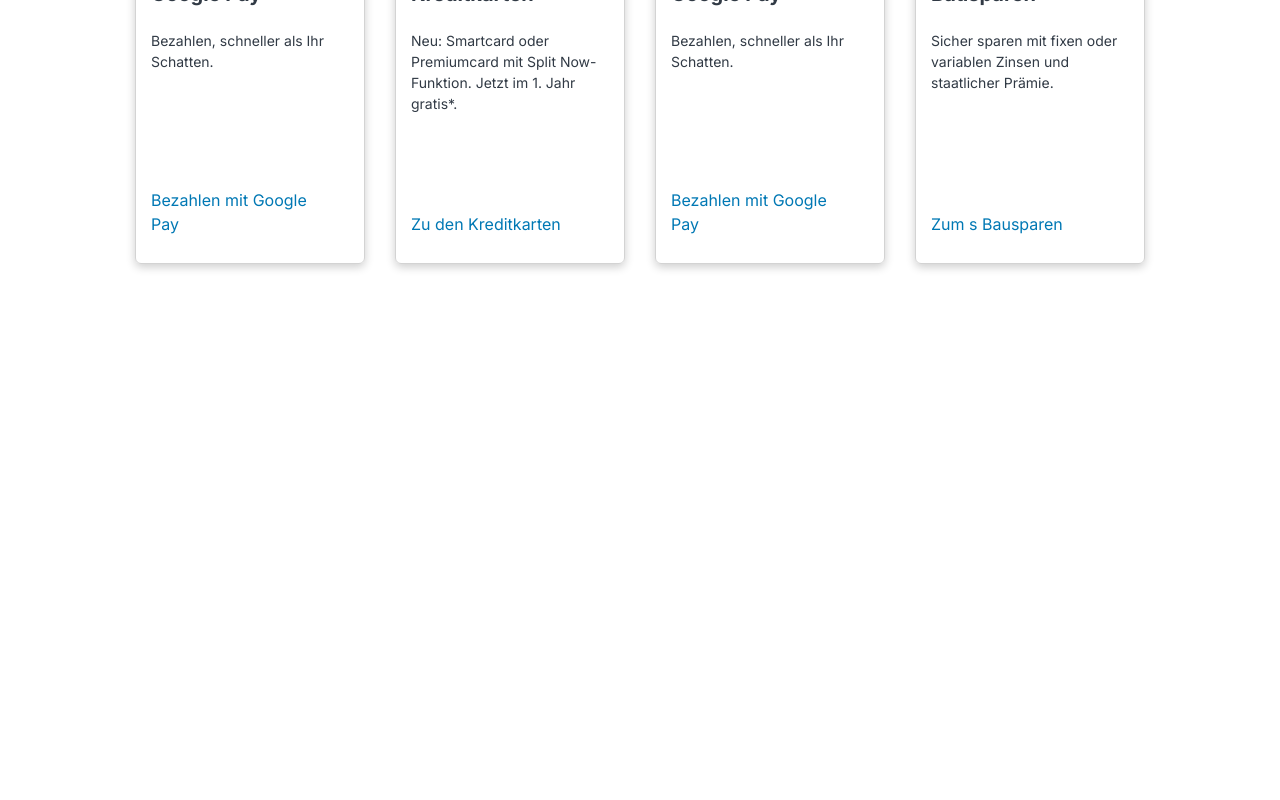
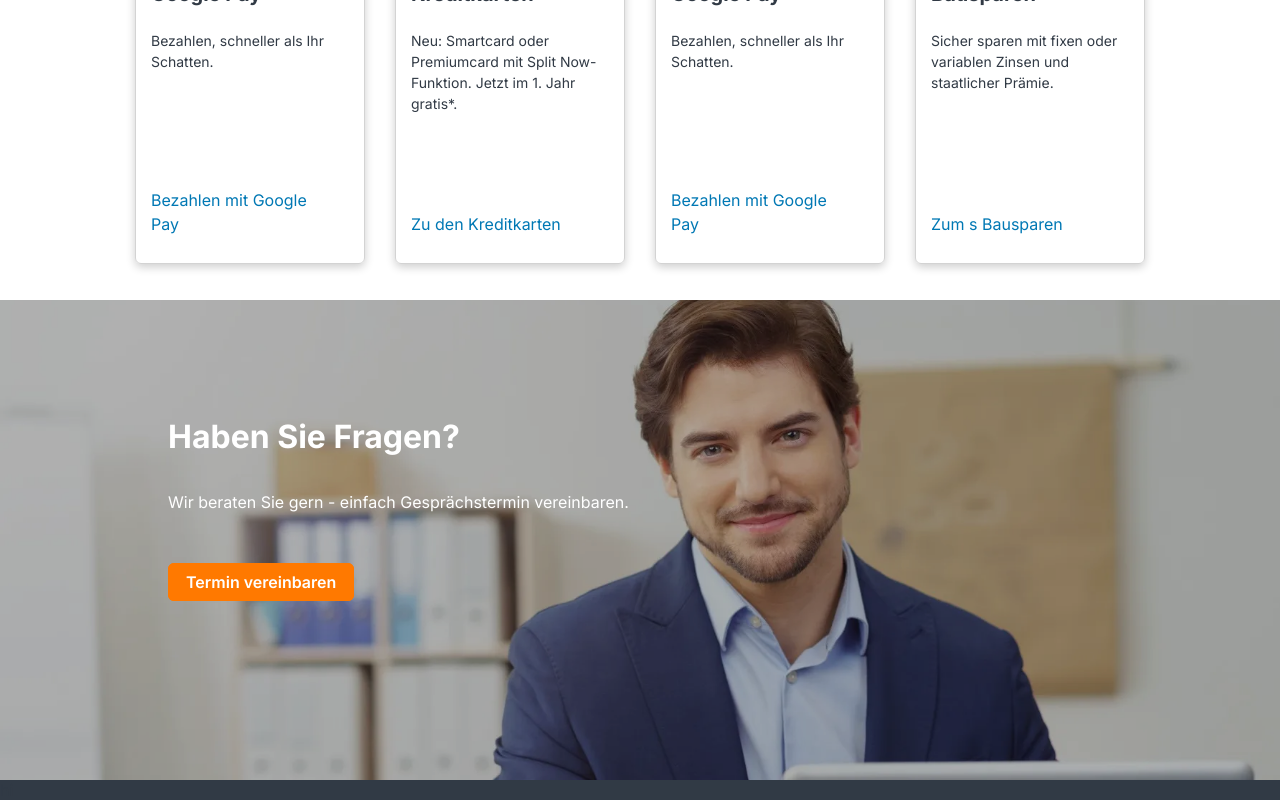
Before and after one commit to utsch1/erste-bank-coding-challenge, a React (Create React App) app: page / in a window 1280 px wide. Shown: the part 866-1666 px from the top of the page. Before the commit the page ends 1166 px from the top, so only its background shows below. Built offline with nearby package versions, Linux system fonts and the light colour scheme.

Commit message:
Add contact section with CSS styling and start of footer section

```diff
--- a/src/App.js
+++ b/src/App.js
@@ -1,3 +1,5 @@
+import { Contact } from './Components/Contact';
+import { Footer } from './Components/Footer';
 import { Header } from './Components/Header';
 import { LogoutSuccess } from './Components/LogoutSuccess';
 import { Products } from './Components/Products';
@@ -10,6 +12,8 @@
       <Header />
       <LogoutSuccess />
       <Products />
+      <Contact />
+      <Footer />
     </div>
   );
 }
--- /dev/null
+++ b/src/Components/Contact.js
@@ -0,0 +1,70 @@
+/** @jsxImportSource @emotion/react */
+import { css } from '@emotion/react';
+import { darkOrange, orange, white } from '../Global';
+import contact from '../Images/kontakt.webp';
+
+const contactWrapper = css`
+  width: 100vw;
+  height: 60vh;
+`;
+
+const image = css`
+  width: 100vw;
+  height: 60vh;
+  object-fit: cover;
+  object-position: 0 20%;
+  position: absolute;
+`;
+
+const gradientOverlay = css`
+  width: 100vw;
+  height: 60vh;
+  background-color: #000;
+  opacity: 0.3;
+  position: absolute;
+`;
+
+const textWrapper = css`
+  color: ${white};
+  opacity: 1;
+  position: absolute;
+  margin: 90px 168px 50px 168px;
+
+  h2 {
+    font-size: 2rem;
+  }
+
+  p {
+    margin-top: 36px;
+    margin-bottom: 60px;
+  }
+
+  a {
+    padding: 8px 17px;
+    background-color: ${orange};
+    border: 1px solid ${orange};
+    border-radius: 6px;
+    cursor: pointer;
+    font-size: 1rem;
+    font-weight: 600;
+
+    :hover {
+      background-color: ${darkOrange};
+      border: 1px solid ${darkOrange};
+    }
+  }
+`;
+
+export function Contact() {
+  return (
+    <div css={contactWrapper}>
+      <img src={contact} alt="man looking at you" css={image} />
+      <div css={gradientOverlay} />
+      <div css={textWrapper}>
+        <h2>Haben Sie Fragen?</h2>
+        <p>Wir beraten Sie gern - einfach Gesprächstermin vereinbaren.</p>
+        <a>Termin vereinbaren</a>
+      </div>
+    </div>
+  );
+}
--- /dev/null
+++ b/src/Components/Footer.js
@@ -0,0 +1,13 @@
+/** @jsxImportSource @emotion/react */
+import { css } from '@emotion/react';
+import { gray } from '../Global';
+
+const footerWrapper = css`
+  width: 100vw;
+  height: auto;
+  background-color: ${gray};
+`;
+
+export function Footer() {
+  return <div css={footerWrapper}>hi</div>;
+}
--- a/src/Components/LogoutSuccess.js
+++ b/src/Components/LogoutSuccess.js
@@ -58,6 +58,7 @@
   margin: 6px 0;
   font-size: 1rem;
   font-weight: 600;
+  cursor: pointer;
 
   :hover {
     box-shadow: 0 3px 10px rgb(0 0 0 / 0.2);
--- a/src/Components/Products.js
+++ b/src/Components/Products.js
@@ -20,6 +20,7 @@
   border-radius: 6px;
   margin: 0 15px;
   box-shadow: 0 3px 10px rgb(0 0 0 / 0.2);
+  cursor: pointer;
 
   :hover {
     background-color: #f8f8f8;
--- a/src/Global.js
+++ b/src/Global.js
@@ -6,6 +6,7 @@
 export const mediumBlue = '#0078b4';
 export const darkBlue = '#00497A';
 export const orange = '#FF7900';
+export const darkOrange = '#CD6100';
 export const white = '#FFF';
 export const gray = '#313a45';
 
```
